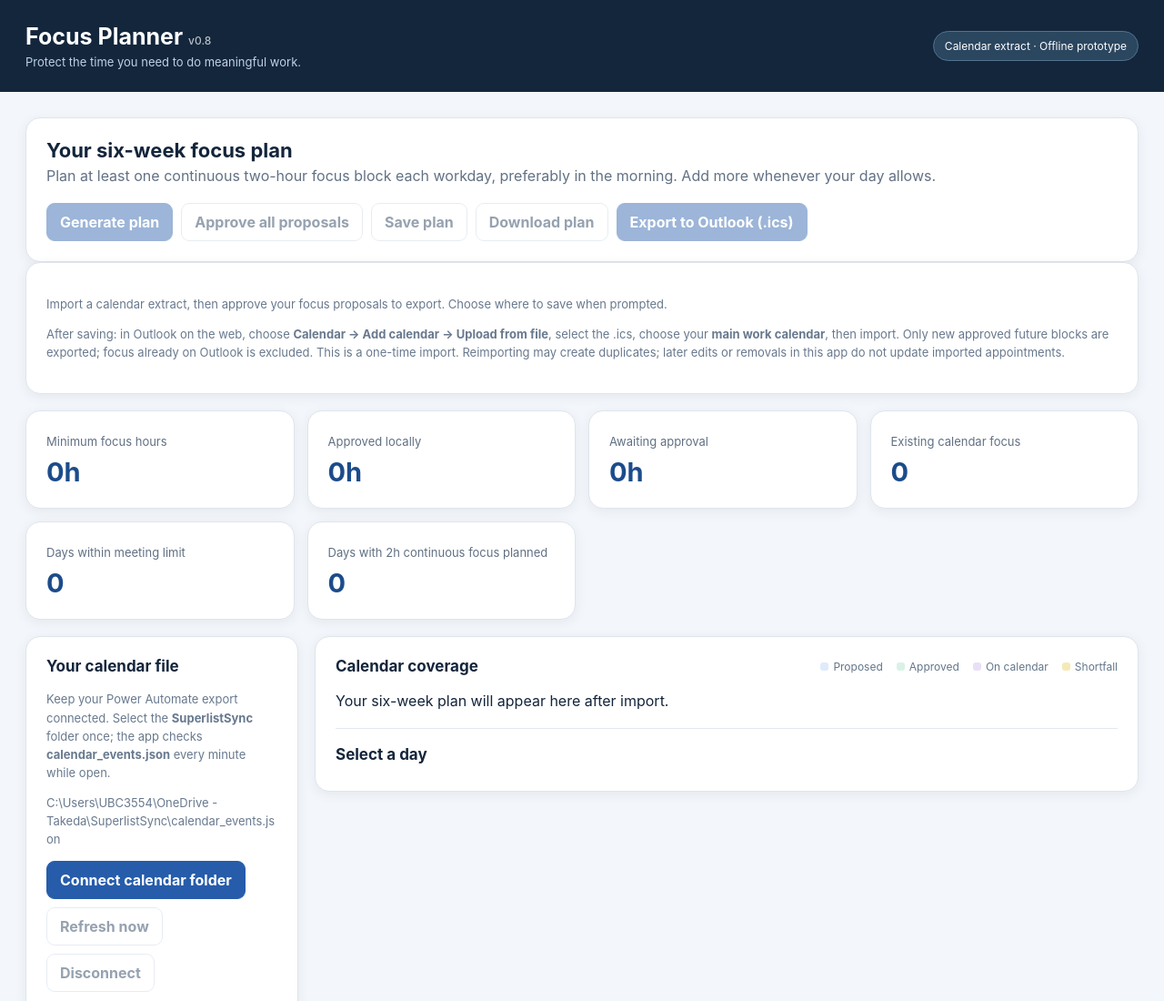
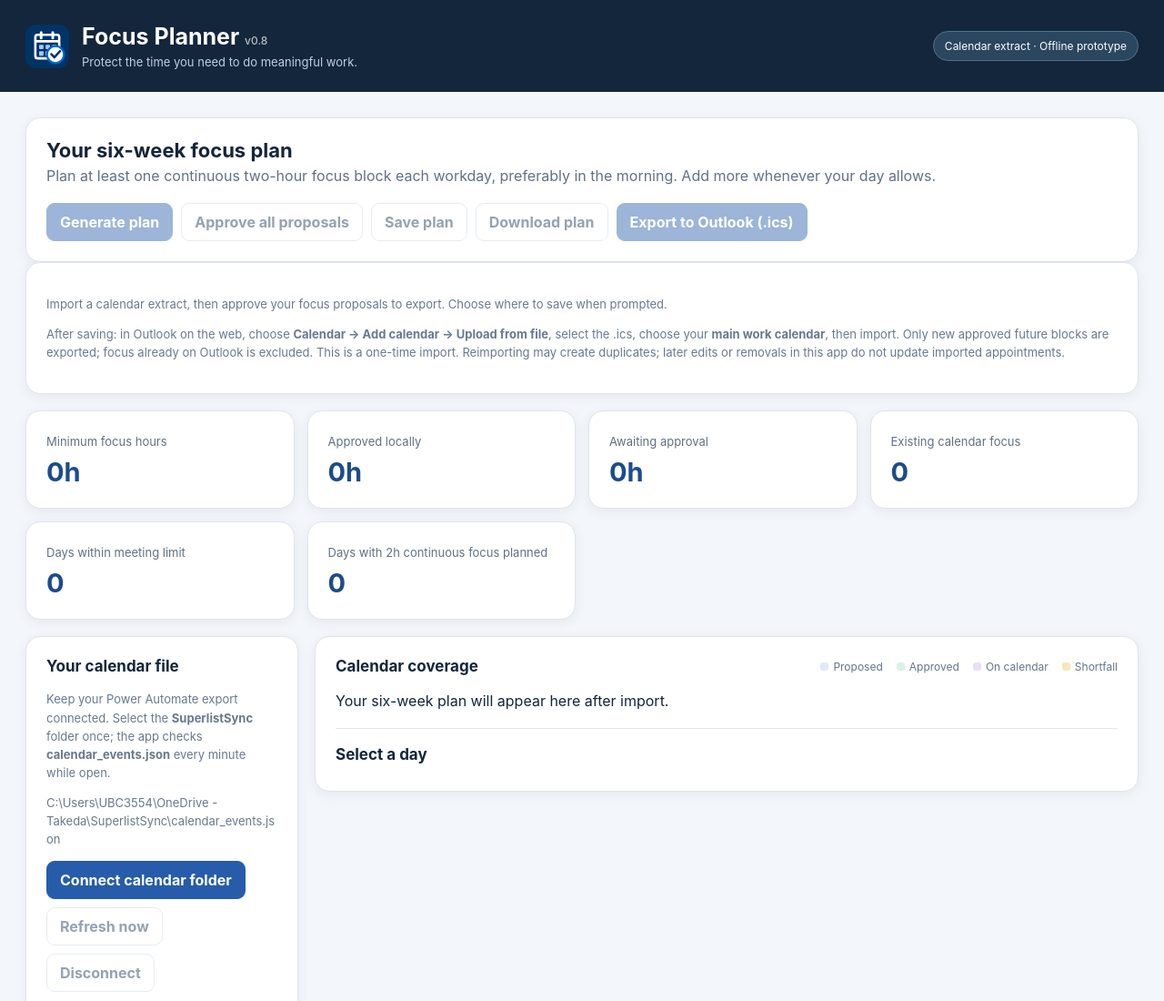
Before and after one commit to gstrodel/focus-time-planner, a plain HTML site: page index.html in a window 1280 px wide. Shown: the top 1100 px of the page at 91% size. Drawn offline with Linux system fonts and the light colour scheme.

Commit message:
Add flat blue Focus Planner icon to header and favicon

```diff
--- a/index.html
+++ b/index.html
@@ -5,11 +5,13 @@
   <meta name="viewport" content="width=device-width, initial-scale=1">
   <meta name="theme-color" content="#13263c">
   <title>Focus Planner — v0.8</title>
+  <link rel="icon" type="image/svg+xml" href="./focus-planner-icon.svg">
+  <link rel="apple-touch-icon" href="./focus-planner-icon.svg">
   <style>
     :root{font-family:Inter,ui-sans-serif,system-ui,-apple-system,"Segoe UI",sans-serif;color:#14253b;background:#f3f6fa;font-synthesis:none}
     *{box-sizing:border-box}body{margin:0}button{font:inherit;cursor:pointer}button:disabled{cursor:not-allowed;opacity:.45}
     .top{background:#13263c;color:#fff;padding:25px max(28px,calc((100vw - 1300px)/2));display:flex;align-items:center;justify-content:space-between;gap:16px}
-    .top h1{margin:0;font-size:25px}.top p{margin:5px 0 0;color:#bdd0e5;font-size:13px}
+    .brand{display:flex;align-items:center;gap:14px;min-width:0}.brand-icon{width:48px;height:48px;flex:none;border-radius:11px}.top h1{margin:0;font-size:25px}.top p{margin:5px 0 0;color:#bdd0e5;font-size:13px}
     .badge{background:#2b465f;border:1px solid #52728e;padding:8px 12px;border-radius:22px;font-size:12px}
     main{max-width:1356px;margin:auto;padding:28px}.card{background:#fff;border:1px solid #dee5ed;border-radius:16px;padding:22px;box-shadow:0 3px 14px #172b4910}
     .lead{display:flex;flex-wrap:wrap;justify-content:space-between;gap:20px;align-items:center}.lead h2{margin:0 0 5px;font-size:22px}.lead p{margin:0;color:#627184}
@@ -57,7 +59,7 @@
   </style>
 </head>
 <body>
-<header class="top"><div><h1>Focus Planner <small style="font-size:12px;font-weight:500;opacity:.7">v0.8</small></h1><p>Protect the time you need to do meaningful work.</p></div><span class="badge" id="modeBadge">Calendar extract · Offline prototype</span></header>
+<header class="top"><div class="brand"><img class="brand-icon" src="./focus-planner-icon.svg" width="48" height="48" alt="" aria-hidden="true"><div><h1>Focus Planner <small style="font-size:12px;font-weight:500;opacity:.7">v0.8</small></h1><p>Protect the time you need to do meaningful work.</p></div></div><span class="badge" id="modeBadge">Calendar extract · Offline prototype</span></header>
 <main>
   <section class="card lead"><div><h2>Your six-week focus plan</h2><p>Plan at least one continuous two-hour focus block each workday, preferably in the morning. Add more whenever your day allows.</p></div>
   <div class="actions"><button class="btn primary" id="generate">Generate plan</button><button class="btn" id="approveAll">Approve all proposals</button><button class="btn" id="save">Save plan</button><button class="btn" id="export">Download plan</button><button class="btn primary" id="exportIcs" aria-describedby="icsStatus" disabled>Export to Outlook (.ics)</button></div></section>
```
Also changed, not shown: focus-planner-icon.svg (added).
